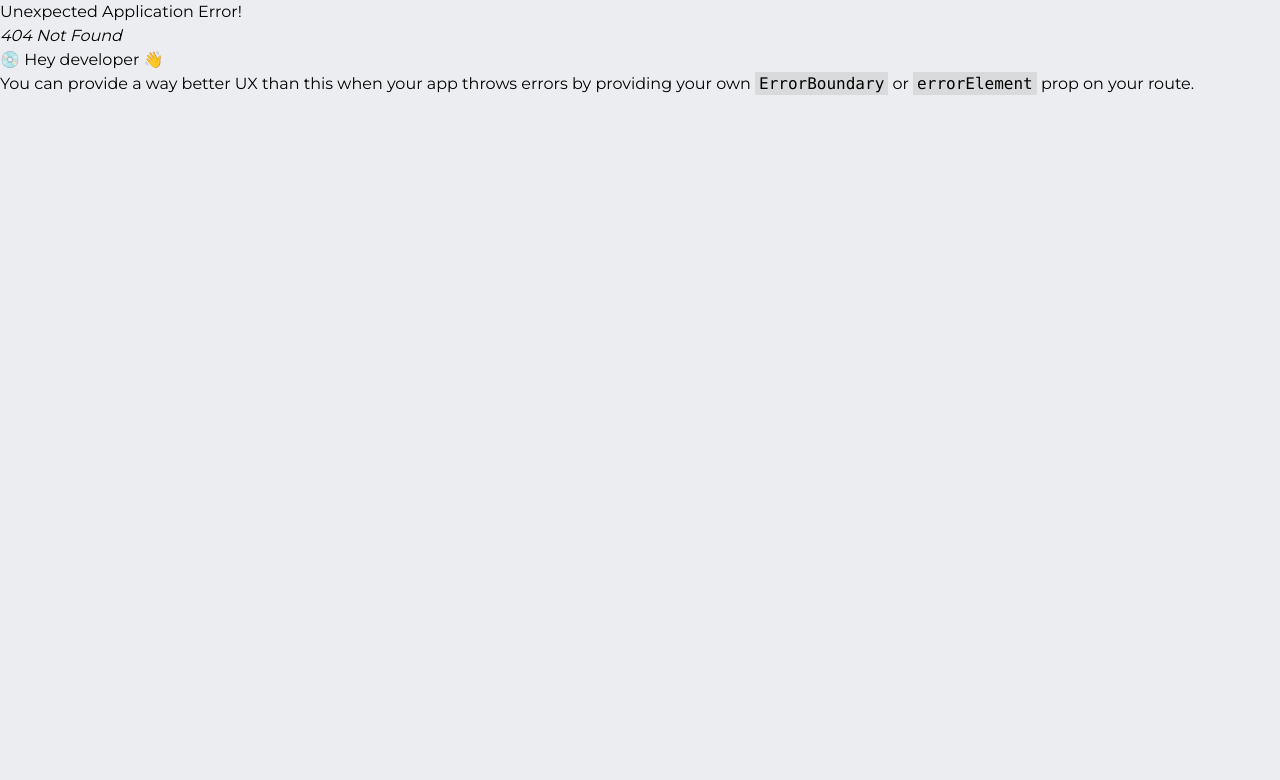
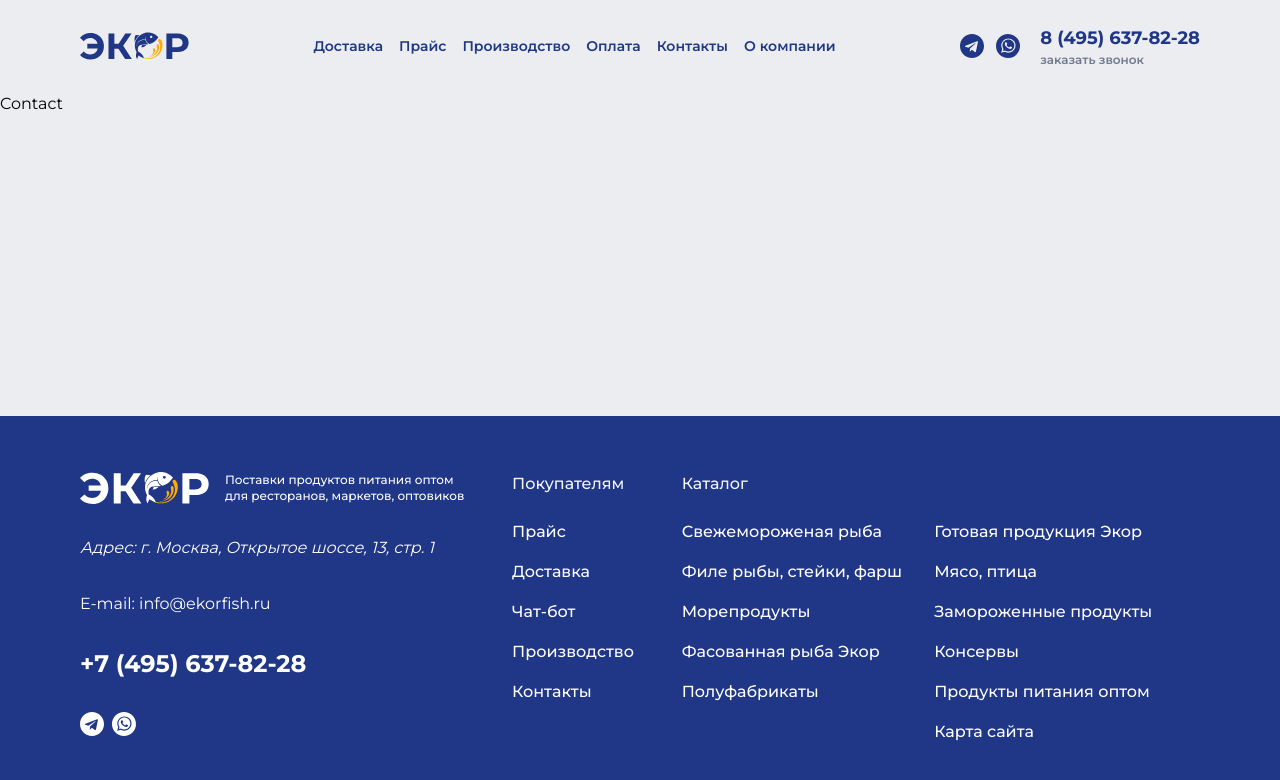
Before and after one commit to muhammadazizbek006/Ekor, a React (Vite) app: page /contact in a window 1280 px wide. Before the commit this address had no page. Shown: the top 780 px of the page. Built offline with nearby package versions, Linux system fonts and the light colour scheme.

Commit message:
eror remove

```diff
--- a/src/App.jsx
+++ b/src/App.jsx
@@ -3,6 +3,7 @@ import { createBrowserRouter, createRoutesFromElements, Route, RouterProvider }
 import MainLayout from './layouts/MainLayout'
 import Home from './pages/Home'
 import AboutTheCompany from './pages/AboutTheCompany'
+import Contact from './pages/Contact'
 
 const App = () => {
   const router = createBrowserRouter(
@@ -10,6 +11,7 @@ const App = () => {
       <Route path='/' element={<MainLayout/>}>
         <Route index element={<Home/>}/>
         <Route path='/AboutTheCompany' element={<AboutTheCompany/>}/>
+        <Route path='/contact' element={<Contact/>}/>
       </Route>
     )
   )
--- a/src/data/Data.js
+++ b/src/data/Data.js
@@ -23,12 +23,12 @@ export const links = [
     {
         id:5,
         title:`Контакты`,
-        URL:'/Контакты',
+        URL:'/contact',
     },
     {
         id:6,
         title:`О компании `,
-        URL:'/AboutTheCompany ',
+        URL:'/AboutTheCompany',
     },
 ]
 
--- /dev/null
+++ b/src/pages/Contact.jsx
@@ -0,0 +1,9 @@
+import React from 'react'
+
+const Contact = () => {
+  return (
+    <div>Contact</div>
+  )
+}
+
+export default Contact
```
